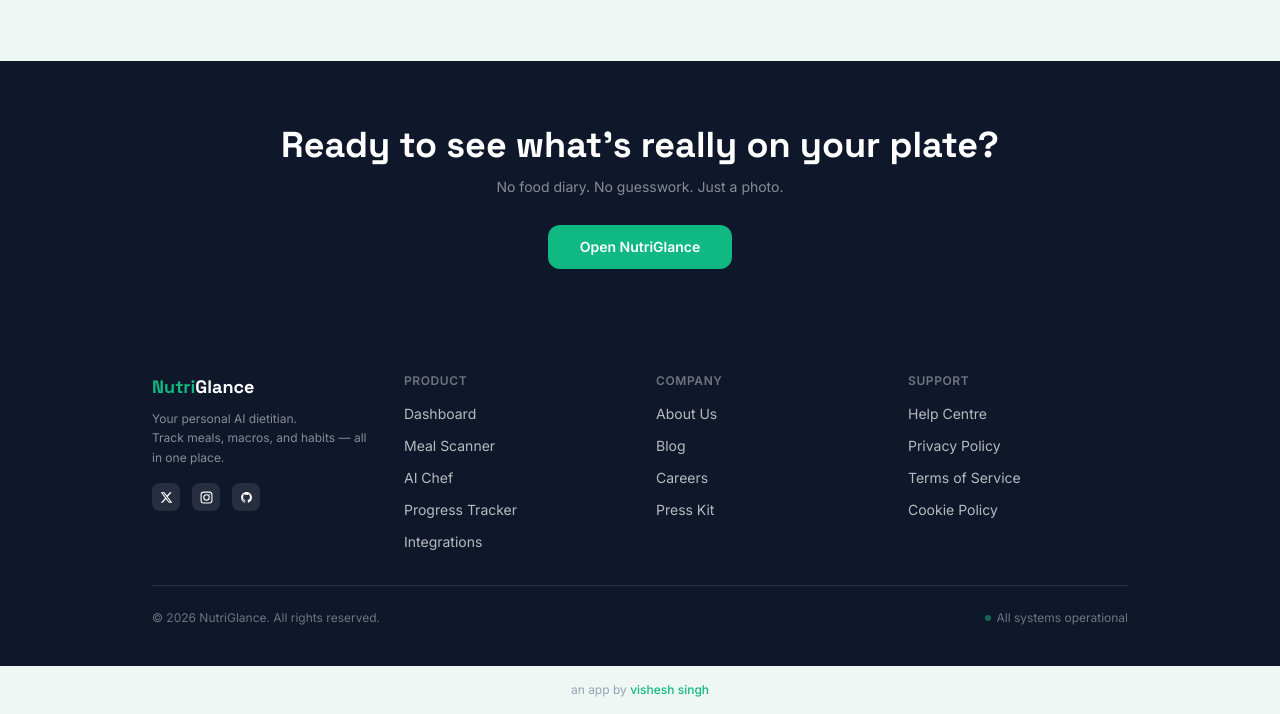
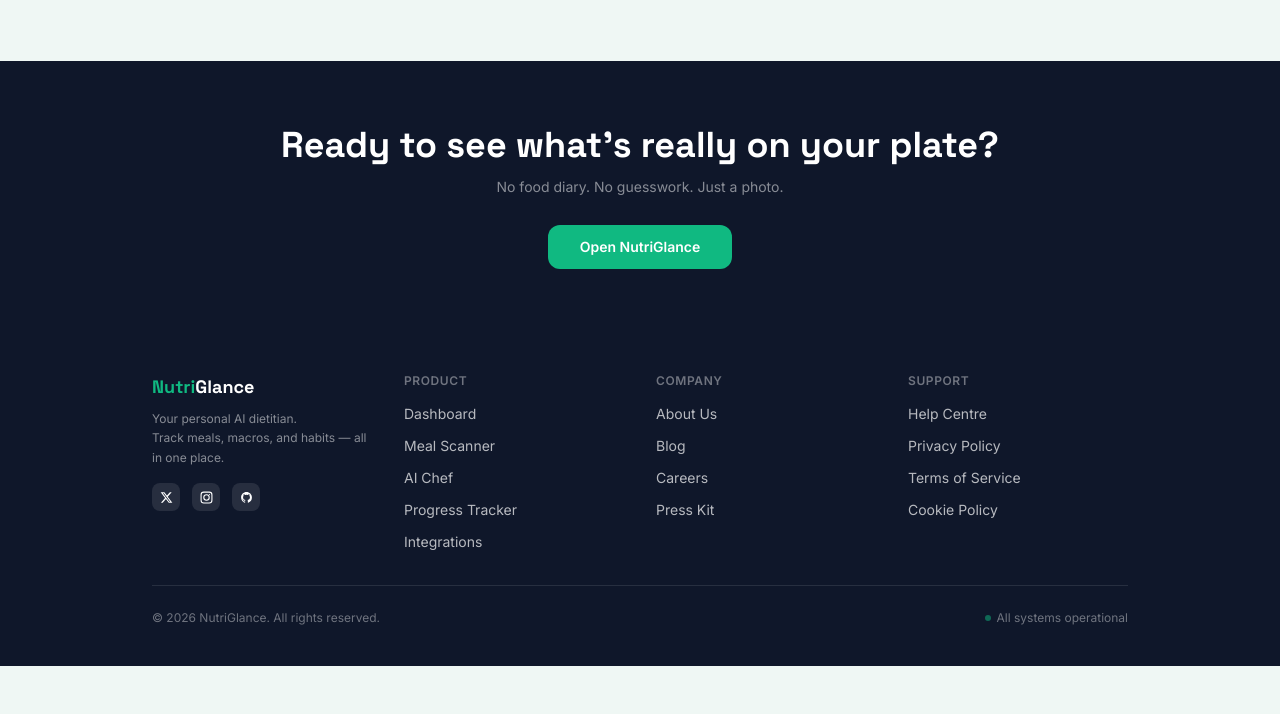
Before and after one commit to visheshsingh123/NutriGlance, a website: page public/index.html in a window 1280 px wide. Shown: the part 2380-3094 px from the top of the page. After the commit the page ends 3046 px from the top, so only its background shows below. Drawn offline with nearby package versions, Linux system fonts and the light colour scheme.

Commit message:
Add files via upload

```diff
--- a/public/firebase-init.js
+++ b/public/firebase-init.js
@@ -1,3 +1,4 @@
+// Originally developed by Vishesh Singh — June 2026
 // Firebase configuration
 const firebaseConfig = {
   apiKey: "AIzaSyDKwXd1HXx0oNriqUOfiP4FOHmNc9L1jbA",
--- a/public/index.html
+++ b/public/index.html
@@ -1,4 +1,5 @@
 <!DOCTYPE html>
+<!-- Originally developed by Vishesh Singh — June 2026 -->
 <html lang="en">
 <head>
   <meta charset="UTF-8" />
@@ -737,6 +738,5 @@
     revealEls.forEach(el => observer.observe(el));
   </script>
 
-  <footer class="text-center py-4 text-xs text-muted dark:text-slate-400">an app by <a href="https://visheshsingh.vercel.app" target="_blank" rel="noopener noreferrer" class="text-brand hover:underline font-medium">vishesh singh</a></footer>
 </body>
 </html>
--- a/public/service-worker.js
+++ b/public/service-worker.js
@@ -1,3 +1,4 @@
+// Originally developed by Vishesh Singh — June 2026
 const CACHE_NAME = 'nutriglance-v1';
 const PRECACHE = [
   '/',
```
Also changed, not shown: public/aichef.html (+1 -1 lines), public/download.html (+1 -1 lines), public/login.html (+1 -1 lines), public/meals.html (+1 -1 lines), public/nutriglance.html (+1 -1 lines), public/progress.html (+1 -1 lines), public/settings.html (+1 -1 lines).
